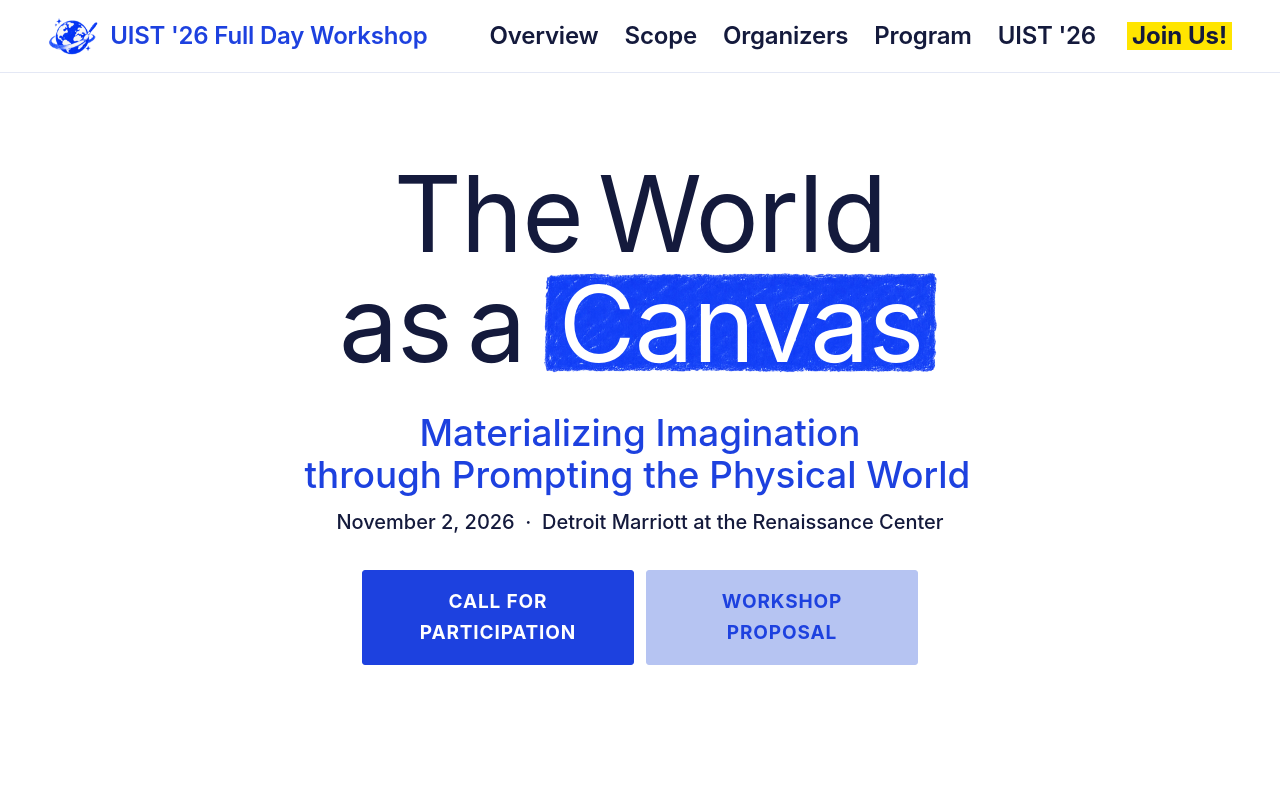
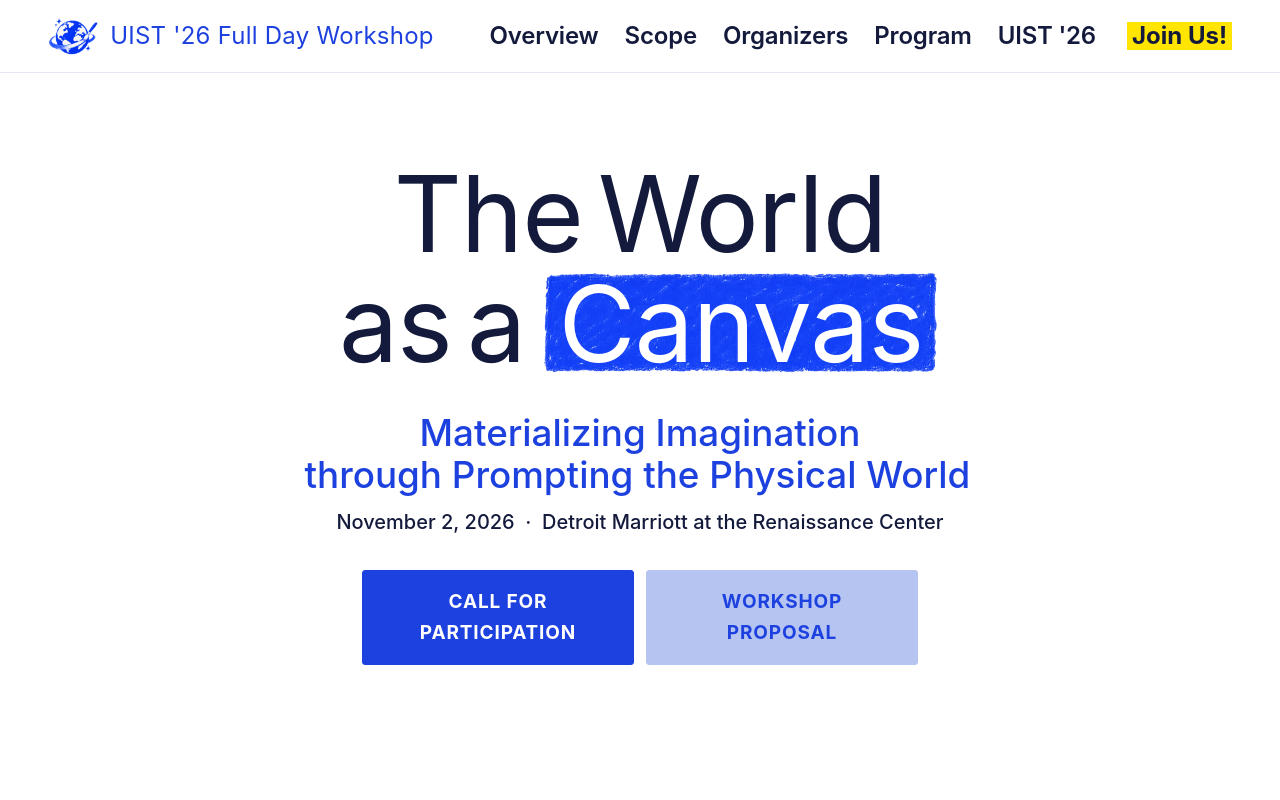
Before and after one commit to WorldAsCanvas/worldascanvas.github.io, a plain HTML site: page index.html in a window 1280 px wide. Shown: the top 800 px of the page. Drawn offline with Linux system fonts and the light colour scheme; a web font is replaced by a local one.

Commit message:
Set the masthead badge in Comico
Same face as the wordmark below it, so it reads UIST '26 FULL DAY
WORKSHOP. Comico runs wider than the text face and the badge grew from
300 to 363px, which pushed 272px of the nav behind a scroll at 900px, so
the badge now steps aside below 1100px rather than 560px.

```diff
--- a/index.html
+++ b/index.html
@@ -187,8 +187,10 @@ mark{
   height:72px;display:flex;align-items:center;gap:10px;
 }
 .masthead .logo{margin-right:auto;display:flex;align-items:center;gap:12px;line-height:0;text-decoration:none}
+/* Comico, so the badge is set in the same face as the wordmark below it.
+   The face is caps-only: this reads UIST '26 FULL DAY WORKSHOP. */
 .masthead .badge{
-  font-family:var(--text);font-size:24px;font-weight:600;letter-spacing:-.008em;
+  font-family:var(--wordmark);font-size:24px;font-weight:400;letter-spacing:.01em;
   color:var(--blue);line-height:1.2;white-space:nowrap;
 }
 .masthead .logo img{height:38px;width:auto;display:block}
@@ -222,6 +224,12 @@ mark{
   background:linear-gradient(transparent 12%,var(--yellow-deep) 12%,var(--yellow-deep) 88%,transparent 88%);
 }
 body{padding-top:72px}
+/* The badge is set in Comico, which runs wider than the text face and left
+   272px of the nav behind a scroll at 900px. It steps aside first: the mark
+   still names the site, and the links have to stay reachable. */
+@media (max-width:1100px){
+  .masthead .badge{display:none}
+}
 @media (max-width:760px){
   .masthead .bar{padding:0 20px;gap:8px;height:62px}
   body{padding-top:62px}
@@ -235,7 +243,6 @@ body{padding-top:72px}
 @media (max-width:560px){
   .masthead .bar{height:58px;padding:0 16px;gap:7px}
   body{padding-top:58px}
-  .masthead .badge{display:none}
   .masthead .logo img{height:25px}
   .masthead nav{gap:1px}
   .masthead a.lnk{font-size:15px;padding:5px 4px}
```
